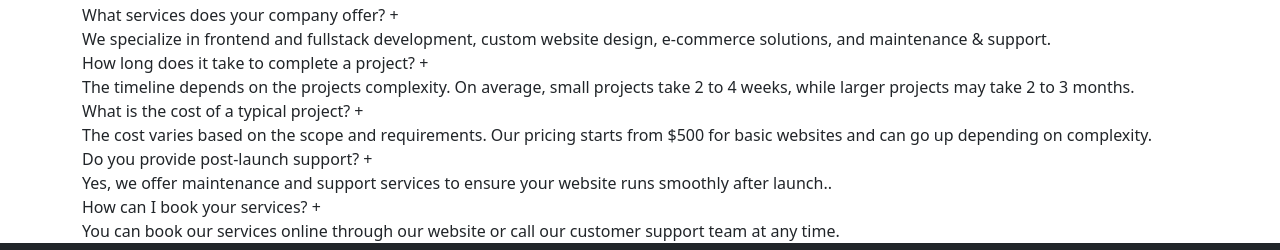
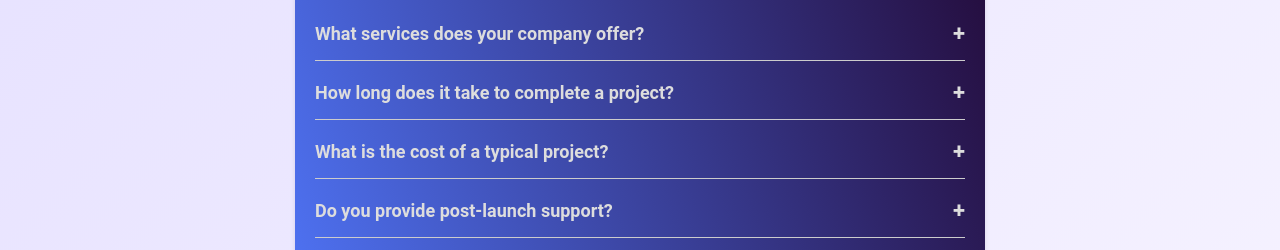
Before and after one commit to Aryan-Lokhande/NextEraCode_Web, a plain HTML site: page contact.html in a window 1280 px wide. Shown: the part 205-455 px from the top of the page. Drawn offline with nearby package versions, Linux system fonts and the light colour scheme; the site is published under a folder, as on GitHub Pages, so addresses that start at the root find nothing.

Commit message:
Update contact.html
Correcting CSS Path

```diff
--- a/contact.html
+++ b/contact.html
@@ -6,7 +6,7 @@
     <title>FAQ - Service Company</title>
 
     <link rel="stylesheet" href="bootstrap-5.0.2-dist/css/bootstrap.min.css" />
-    <link rel="stylesheet" href="/style/contact.css" />
+    <link rel="stylesheet" href="style/contact.css" />
 
     <link href="https://unpkg.com/aos@2.3.1/dist/aos.css" rel="stylesheet" />
     <link
```
